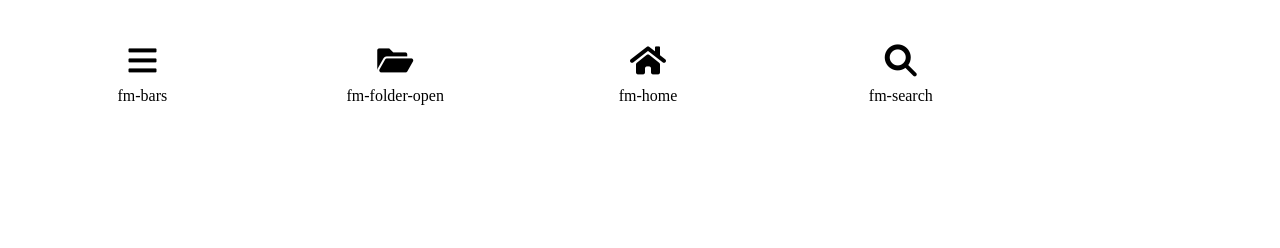
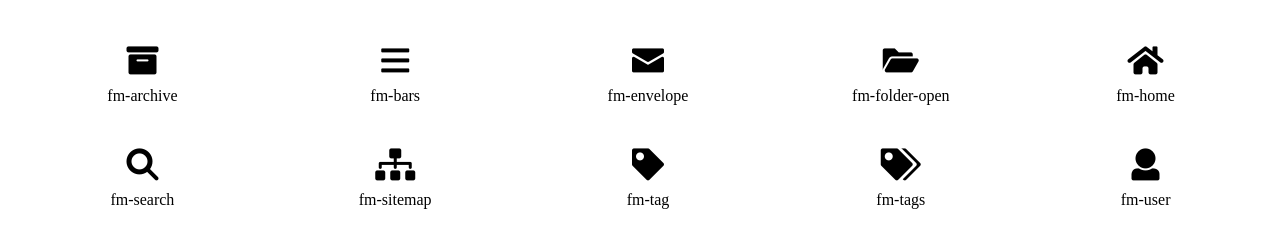
Before and after one commit to jinyaoMa/icon-lib, a website: page docs/index.html in a window 1280 px wide. Drawn offline with Linux system fonts and the light colour scheme.

Commit message:
20200524.1611

```diff
--- a/docs/css/font-mustom.css
+++ b/docs/css/font-mustom.css
@@ -22,4 +22,4 @@
   height: 1.25em;
   line-height: 1.25em;
 }
-.fm-bars:before{content:'\78'}.fm-folder-open:before{content:'\79'}.fm-home:before{content:'\7a'}.fm-search:before{content:'\7b'}
+.fm-archive:before{content:'\78'}.fm-bars:before{content:'\79'}.fm-envelope:before{content:'\7a'}.fm-folder-open:before{content:'\7b'}.fm-home:before{content:'\7c'}.fm-search:before{content:'\7d'}.fm-sitemap:before{content:'\7e'}.fm-tag:before{content:'\7f'}.fm-tags:before{content:'\80'}.fm-user:before{content:'\81'}
--- a/docs/index.html
+++ b/docs/index.html
@@ -26,4 +26,4 @@
     .icon:nth-child(5n) { margin-right: 1em; }
   }
 </style>
-</head><body><div class="container"><div class="icon"><i class="fm fm-bars fm-fh"></i><span>fm-bars</span></div><div class="icon"><i class="fm fm-folder-open fm-fh"></i><span>fm-folder-open</span></div><div class="icon"><i class="fm fm-home fm-fh"></i><span>fm-home</span></div><div class="icon"><i class="fm fm-search fm-fh"></i><span>fm-search</span></div></div></body></html>
+</head><body><div class="container"><div class="icon"><i class="fm fm-archive fm-fh"></i><span>fm-archive</span></div><div class="icon"><i class="fm fm-bars fm-fh"></i><span>fm-bars</span></div><div class="icon"><i class="fm fm-envelope fm-fh"></i><span>fm-envelope</span></div><div class="icon"><i class="fm fm-folder-open fm-fh"></i><span>fm-folder-open</span></div><div class="icon"><i class="fm fm-home fm-fh"></i><span>fm-home</span></div><div class="icon"><i class="fm fm-search fm-fh"></i><span>fm-search</span></div><div class="icon"><i class="fm fm-sitemap fm-fh"></i><span>fm-sitemap</span></div><div class="icon"><i class="fm fm-tag fm-fh"></i><span>fm-tag</span></div><div class="icon"><i class="fm fm-tags fm-fh"></i><span>fm-tags</span></div><div class="icon"><i class="fm fm-user fm-fh"></i><span>fm-user</span></div></div></body></html>
```
Also changed, not shown: README.md, docs/font/font-mustom.ttf, docs/font/font-mustom.woff, docs/font/font-mustom.woff2, src/svg/archive.svg (added), src/svg/envelope.svg (added), src/svg/sitemap.svg (added), src/svg/tag.svg (added), src/svg/tags.svg (added), src/svg/user.svg (added), 2 other files.
